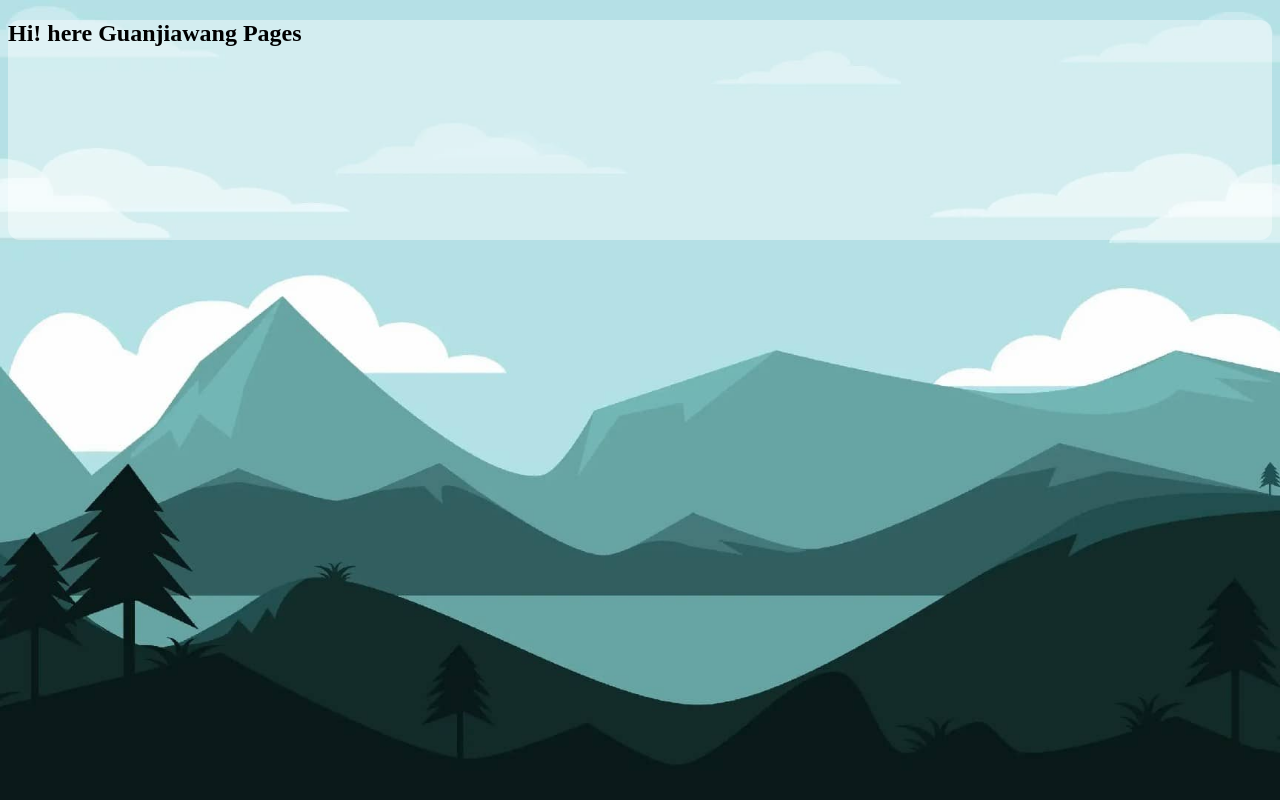
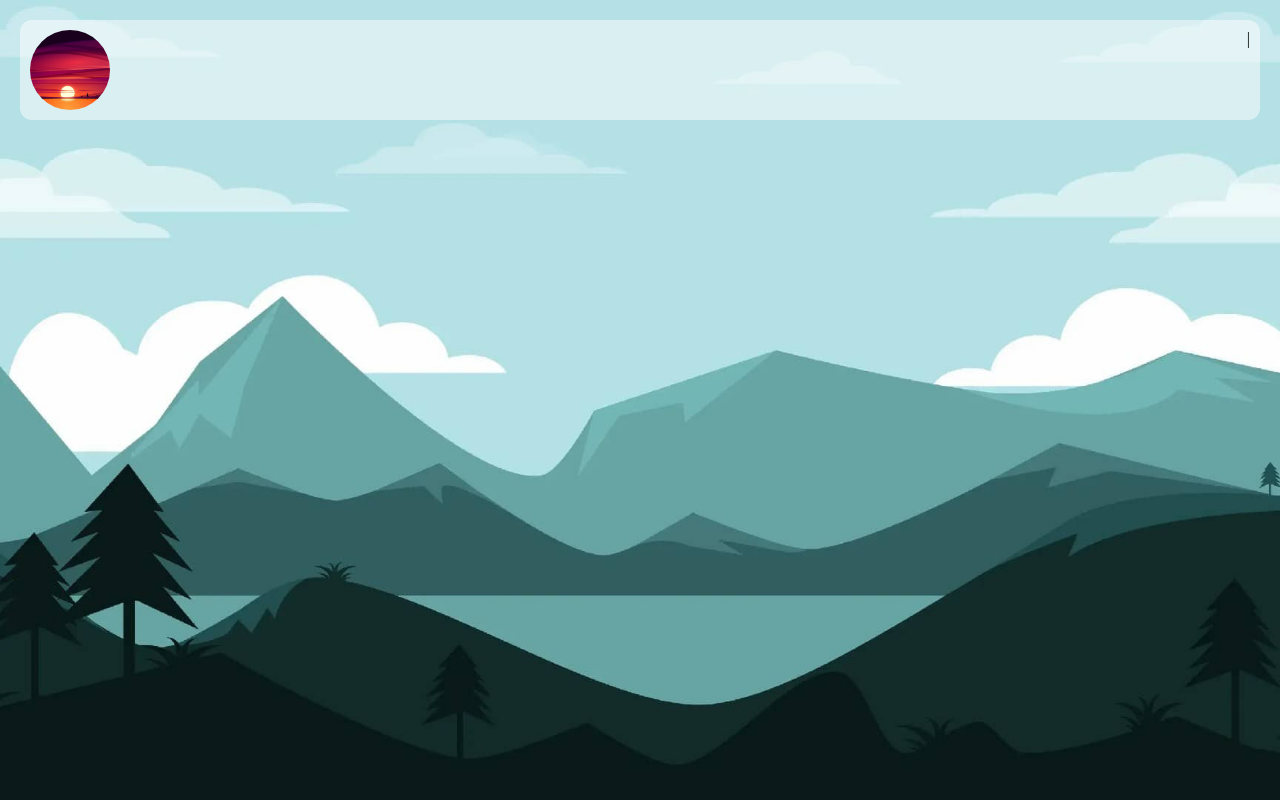
Before and after one commit to guanjiawang-tech/jwGuan, a plain HTML site: page index.html in a window 1280 px wide. Drawn offline with Linux system fonts and the light colour scheme.

Commit message:
双语言切换完成

```diff
--- a/css/index.css
+++ b/css/index.css
@@ -3,6 +3,11 @@ html, body {
   margin: 0;
   padding: 0;
   height: 100%; /* 确保父级容器高度撑满视口 */
+}
+a {
+  text-decoration: none; /* 去掉下划线 */
+  color: inherit; /* 继承父元素的颜色 */
+  outline: none; /* 去掉焦点轮廓 */
 }
 
 /* 默认背景样式 */
@@ -17,10 +22,50 @@ html, body {
 
 .business {
 	width: "90%";
-	height: 220px;
-	background-color: rgba(255, 255, 255, 0.4);
+	background-color: rgba(255, 255, 255, 0.5); /* 透明背景 */
 	border-radius: 12px;
-	margin: 8px;
+	margin: 20px;
+	padding: 10px;
+	text-align: left;
+}
+
+.infomation {
+	display: flex; /* 使用 flexbox */
+	width: 100%;
+	/* background-color: aqua; */
+}
+
+.avatar {
+    display: inline-block;
+    width: 80px;
+    height: 80px;
+    border-radius: 50%;
+    overflow: hidden;
+    margin-right: 15px;
+}
+
+.avatar img {
+    width: 100%;
+    height: 100%;
+    object-fit: cover;
+}
+
+.user-info {
+	text-align: left;
+	/* background-color: antiquewhite; */
+	padding: 10px;
+}
+
+.buttons {
+	text-align: right;
+	margin-left: auto;
+}
+.buttons a{
+	font-size: 14px;
+}
+
+.username {
+	font-size: 18px;
 }
 
 /* 手机端适配 */
--- a/index.html
+++ b/index.html
@@ -9,8 +9,23 @@
 	<body>
 		<div class="ensemble" >
 			<div class="business">
-				<h2>Hi! here Guanjiawang Pages</h2>
+				<!---------------------------------- 名片部分 ---------------------------------->
+				<div class="infomation">
+					<div class="avatar">
+						<img src="./img/background1.jpg" alt="头像" />
+					</div>
+					<div class="user-info">
+						<div class="username" id="username" data-lang="username"></div>
+					</div>
+					<div class="buttons">
+						<a href="javascript:void(0);" data-lang="chinese" onclick="changeLanguage('zh')"></a> |
+						<a href="javascript:void(0);" data-lang="english" onclick="changeLanguage('en')"></a>
+					</div>
+				</div>
+				<!---------------------------------- 名片部分 ---------------------------------->
 			</div>
 		</div>
+	<script src="./config/lang.js"></script>
+	<script src="./script/index.js"></script>
 	</body>
 </html>
```
Lines whose indentation alone changed are shown as unchanged.
